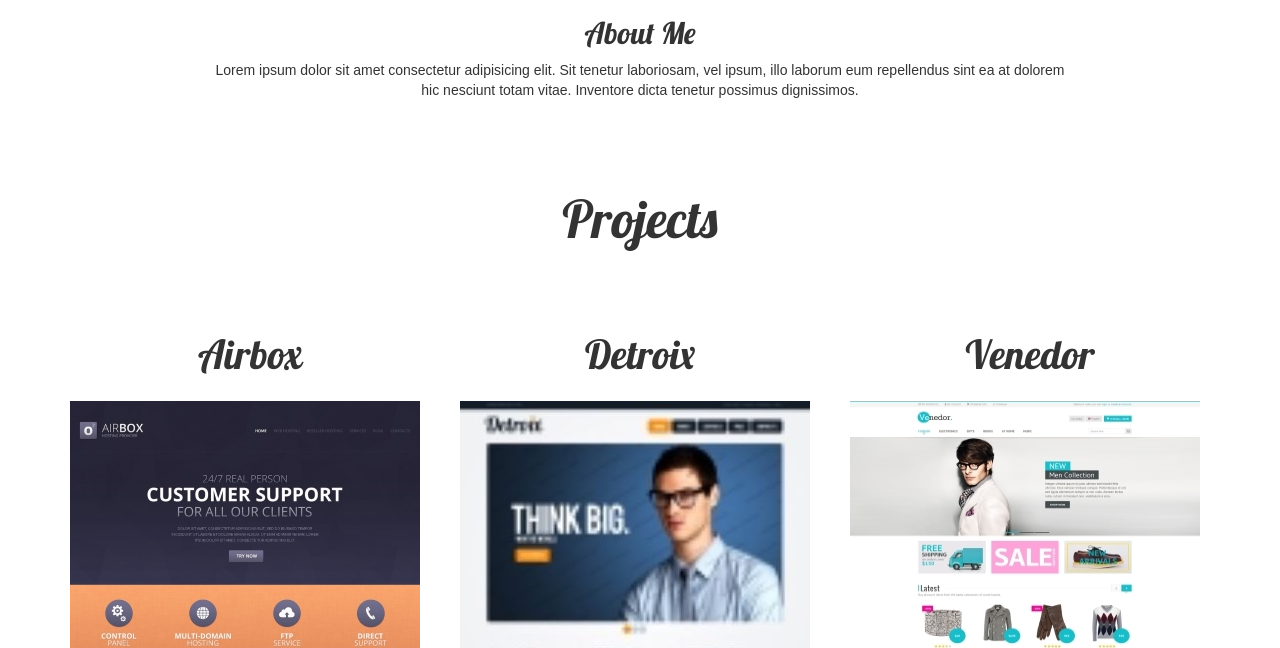
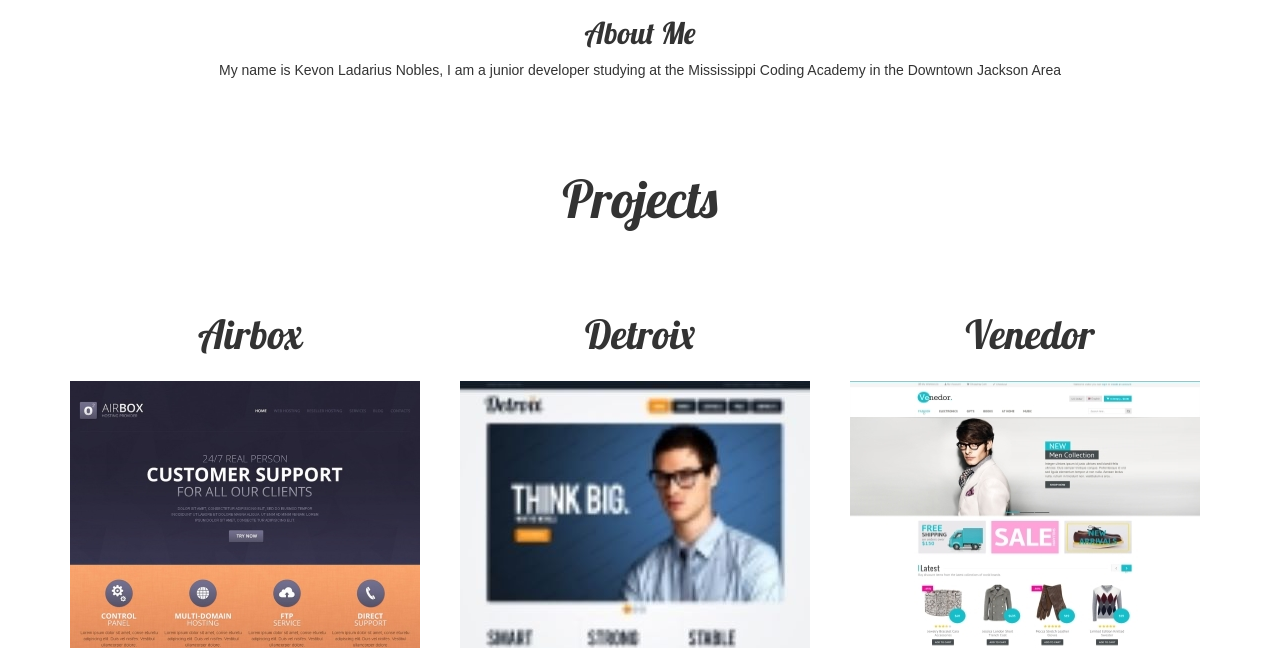
Before and after one commit to KevonNobles/KevonNobles.github.io, a plain HTML site: page index.html in a window 1280 px wide. Shown: the part 306-954 px from the top of the page. Drawn offline with Linux system fonts and the light colour scheme.

Commit message:
change to bio

```diff
--- a/index.html
+++ b/index.html
@@ -40,7 +40,7 @@
             <div class="row">
                 <div class="about">
                     <h2>About Me</h2>
-                    <p>Lorem ipsum dolor sit amet consectetur adipisicing elit. Sit tenetur laboriosam, vel ipsum, illo laborum eum repellendus sint ea at dolorem hic nesciunt totam vitae. Inventore dicta tenetur possimus dignissimos.</p>
+                    <p>My name is Kevon Ladarius Nobles, I am a junior developer studying at the Mississippi Coding Academy in the Downtown Jackson Area   </p>
                 </div>
             </div>
         </div>
```
